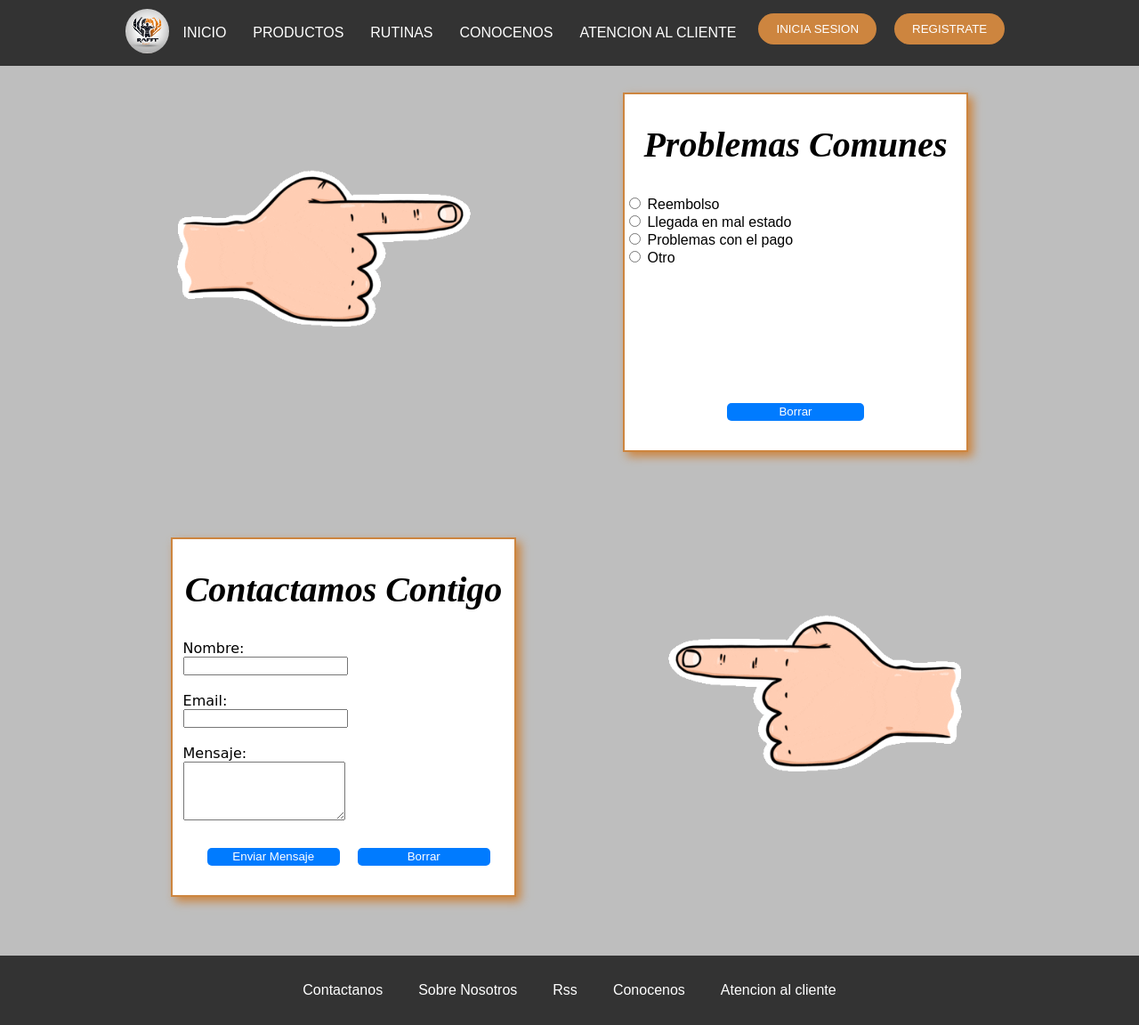
After one commit to Adrian140604/RA-FIT, a PHP site: page /HTML/atencioncliente.html in a window 1280 px wide. The commit adds this page. Shown: the whole page at 89% size. Run offline with PHP 8.4, Linux system fonts and the light colour scheme.

Commit message:
Subida de hugo de imagenes, Correcto y Atencion al cliente

```diff
--- /dev/null
+++ b/CSS/atencioncliente.css
@@ -0,0 +1,201 @@
+/* Estilos generales */
+body {
+    font-family: Arial, sans-serif;
+    margin: 0;
+    padding: 0;
+    background-color: #bebebe;
+}
+
+#logo img {
+    height: 50px;
+    border-radius: 100%;
+}
+
+header {
+    background-color: #333;
+    color: #fff;
+    padding: 10px;
+    text-align: center;
+
+}
+
+nav {
+    display: flex;
+    justify-content: center;
+    align-items: center;
+    flex-wrap: wrap;
+}
+
+nav a {
+    color: #fff;
+    text-decoration: none;
+    padding: 10px;
+    margin: 0 5px;
+    border-radius: 20px;
+}
+
+nav a:hover {
+    background-color: #555;
+}
+
+button {
+    padding: 10px 20px;
+    background-color: peru;
+    color: #fff;
+    border: none;
+    border-radius: 20px; /* Bordes más redondeados */
+    cursor: pointer;
+    margin-right: 10px;
+    margin-bottom: 10px; /* Separación entre los botones */
+    margin-left: 10px;
+}
+
+button:hover {
+    background-color: rgb(223, 167, 111);
+}
+
+#contenedor1 {
+
+    height: 500px;
+    margin: 0 auto; /* Centra el contenedor en la página */
+
+}
+
+
+#imagen1 {
+
+    float: left;
+
+    width: 30%; /* Cambiado a porcentaje */
+    height: 400px;
+    margin-left: 15%; /* Cambiado a porcentaje */
+    margin-top: 30px;
+    font-size: 20px;
+    font-family: 'Times New Roman', Times, serif;
+
+}
+
+#tituloproblemas{
+
+    text-align: center;
+    font-family: 'Times New Roman', Times, serif;
+    font-size: 40px;
+    font-style: oblique;
+
+}
+
+#botones1{
+    text-align: center;
+    margin-top: 20%;
+}
+
+#problemascomunes {
+    float: right;
+    border: 2px solid peru;
+    width: 30%; /* Cambiado a porcentaje */
+    height: 400px;
+    margin-right: 15%; /* Cambiado a porcentaje */
+    margin-left: 5%; /* Agregado margen izquierdo */
+    margin-top: 30px;
+    box-shadow: 5px 5px 10px peru; /* Agrega sombra */
+    background-color:white;
+
+
+
+}
+
+
+#contenedor2 {
+
+    height: 500px; /* Esto asegura que el contenedor ocupe toda la altura de la ventana del navegador */
+}
+
+#formulario2{
+    margin-left: 3%;
+
+}
+
+
+#problemascomunes2 {
+    float: left;
+    width: 30%; /* Cambiado a porcentaje */
+    height: 400px;
+    margin-left: 15%; /* Cambiado a porcentaje */
+    margin-top: 30px;
+    font-family: cursive;
+    border: 2px solid peru;
+    box-shadow: 5px 5px 10px peru; /* Agrega sombra */
+    background-color: white;
+
+}
+
+#imagen2 {
+    float: right;
+    width: 30%; /* Cambiado a porcentaje */
+    height: 400px;
+    margin-right: 15%; /* Cambiado a porcentaje */
+    margin-left: 5%; /* Agregado margen izquierdo */
+    margin-top: 30px;
+}
+
+#botones2{
+    text-align: center;
+
+
+}
+
+#enviar1{
+    background-color: #007bff;
+    color: #fff;
+    border: none;
+    border-radius: 5px;
+    width: 40%; /* Ancho del botón */
+    height: 20px; /* Alto del botón */
+    margin: 2%;
+    margin-top: 20%;
+
+}
+
+#enviar2{
+    background-color: #007bff;
+    color: #fff;
+    border: none;
+    border-radius: 5px;
+    width: 40%; /* Ancho del botón */
+    height: 20px; /* Alto del botón */
+    margin: 2%;
+
+}
+
+#enviar1:hover{
+    background-color: rgb(97, 228, 124);
+
+}
+footer {
+    background-color: #333;
+    color: #fff;
+    text-align: center;
+    padding: 20px 0;
+}
+
+footer a {
+    color: #fff;
+    text-decoration: none;
+    margin: 0 10px;
+    transition: color 0.3s;
+}
+
+footer a:hover {
+    color: #ffcc00;
+}
+
+#manoderecha{
+    margin-top: 20%;
+
+
+}
+#manoizquierda{
+    margin-top: 20%;
+    transform: scaleX(-1); /* Invertir horizontalmente */
+
+}
--- a/HTML/Bienvenida.html
+++ b/HTML/Bienvenida.html
@@ -38,7 +38,7 @@
             <a href="">Conocenos</a>
             <a href="">Atencion al cliente</a>
         </nav>
-</footer>
+    </footer>
 
 </body>
 </html>
--- a/HTML/Index.html
+++ b/HTML/Index.html
@@ -17,10 +17,11 @@
             <a href="">PRODUCTOS</a>
             <a href="">RUTINAS</a>
             <a href="">CONOCENOS</a>
-            <a href="">ATENCIÓN AL CLIENTE</a>
+            <a href="../HTML/atencioncliente.html">ATENCIÓN AL CLIENTE</a>
 
             <button type="button1">INICIA SESIÓN</button>
-            <button type="button2">REGISTRATE</button>
+            <button type="button2">REGISTRATE</button><a href="../HTML/Registro.html"><button>REGISTRATE</button></a>
+
         </nav>
     </header>
 
--- /dev/null
+++ b/HTML/atencioncliente.html
@@ -0,0 +1,115 @@
+<!DOCTYPE html>
+<html lang="en">
+<head>
+    <meta charset="UTF-8">
+    <meta name="viewport" content="width=device-width, initial-scale=1.0">
+    <link rel="stylesheet" href="../CSS/atencioncliente.css">
+    <link rel="stylesheet" href="../HTML/Index.html">
+
+    <title>Atencion al Cliente</title>
+
+</head>
+<body>
+    <header>
+        <nav id="nav">
+            <div id="logo">
+                <img src="../IMAGENES/logo.png" alt="LOGO " id="logo">
+            </div>
+            <a href="../HTML/Index.html">INICIO</a>
+            <a href="">PRODUCTOS</a>
+            <a href="../HTML/Contactanos.html">RUTINAS</a>
+            <a href="">CONOCENOS</a>
+            <a href="../HTML/atencioncliente.html">ATENCION AL CLIENTE</a>
+
+
+            <button type="button1">INICIA SESION</button>
+            <button type="button2">REGISTRATE</button>
+        </nav>
+    </header>
+
+
+    <div id="contenedor1">
+
+        <div id="minicontenedor1">
+            <div id="imagen1">
+
+                <img src="../IMAGENES/gifmanoderecha.gif" alt="" height="50%" width="100%" id="manoderecha">
+
+            </div>
+
+
+            <div id="problemascomunes">
+
+                <h2 id="tituloproblemas">Problemas Comunes</h2>
+                <form action="#" method="post">
+                    <input type="radio" id="opcion1" name="opcion" value="opcion1">
+                    <label for="opcion1">Reembolso</label>
+                    <br>
+
+                    <input type="radio" id="opcion2" name="opcion" value="opcion2">
+                    <label for="opcion2">Llegada en mal estado</label>
+                    <br>
+                    <input type="radio" id="opcion3" name="opcion" value="opcion3">
+                    <label for="opcion3">Problemas con el pago</label>
+                    <br>
+                    <input type="radio" id="opcion4" name="opcion" value="opcion4">
+                    <label for="opcion4">Otro</label>
+                    <br>
+                    <div id="botones1">
+                        <input type="reset" value="Borrar" id="enviar1">
+                    </div>
+                </form>
+
+            </div>
+        </div>
+    </div>
+
+
+    <div id="contenedor2">
+
+        <div id="imagen2">
+
+            <img src="../IMAGENES/gifmanoderecha.gif" alt="" height="50%" width="100%" id="manoizquierda" >
+
+        </div>
+
+
+        <div id="problemascomunes2">
+
+            <h2 id="tituloproblemas">Contactamos Contigo</h2>
+           <form action="../HTML/Correcto.html" method="post" target="_blank" id="formulario2">
+                <label for="nombre">Nombre:</label><br>
+                <input type="text" id="nombre" name="nombre" required>
+                <br><br>
+
+                <label for="email">Email:</label><br>
+                <input type="email" id="email" name="email" required>
+                <br><br>
+
+                <label for="mensaje">Mensaje:</label><br>
+                <textarea id="mensaje" name="mensaje" rows="4" required></textarea>
+                <br><br>
+
+                <div id="botones2">
+                    <input type="submit" value="Enviar Mensaje" id="enviar2">
+                    <input type="reset" value="Borrar" id="enviar2">
+                </div>
+            </form>
+
+        </div>
+    </div>
+
+
+
+    <footer>
+        <nav id="nav">
+            <a href="">Contactanos</a>
+            <a href="">Sobre Nosotros</a>
+            <a href="">Rss</a>
+            <a href="">Conocenos</a>
+            <a href="">Atencion al cliente</a>
+        </nav>
+    </footer>
+
+</body>
+</html>
```
Also changed, not shown: CSS/Correcto.css (added, +41 -0 lines), HTML/Correcto.html (added, +27 -0 lines), CSS/Registro.css (line endings or trailing spaces), IMAGENES/gifdislike.gif (added), IMAGENES/gifmanoderecha.gif (added), IMAGENES/lentejas.jpg (added), IMAGENES/pilotes.gif (added).
